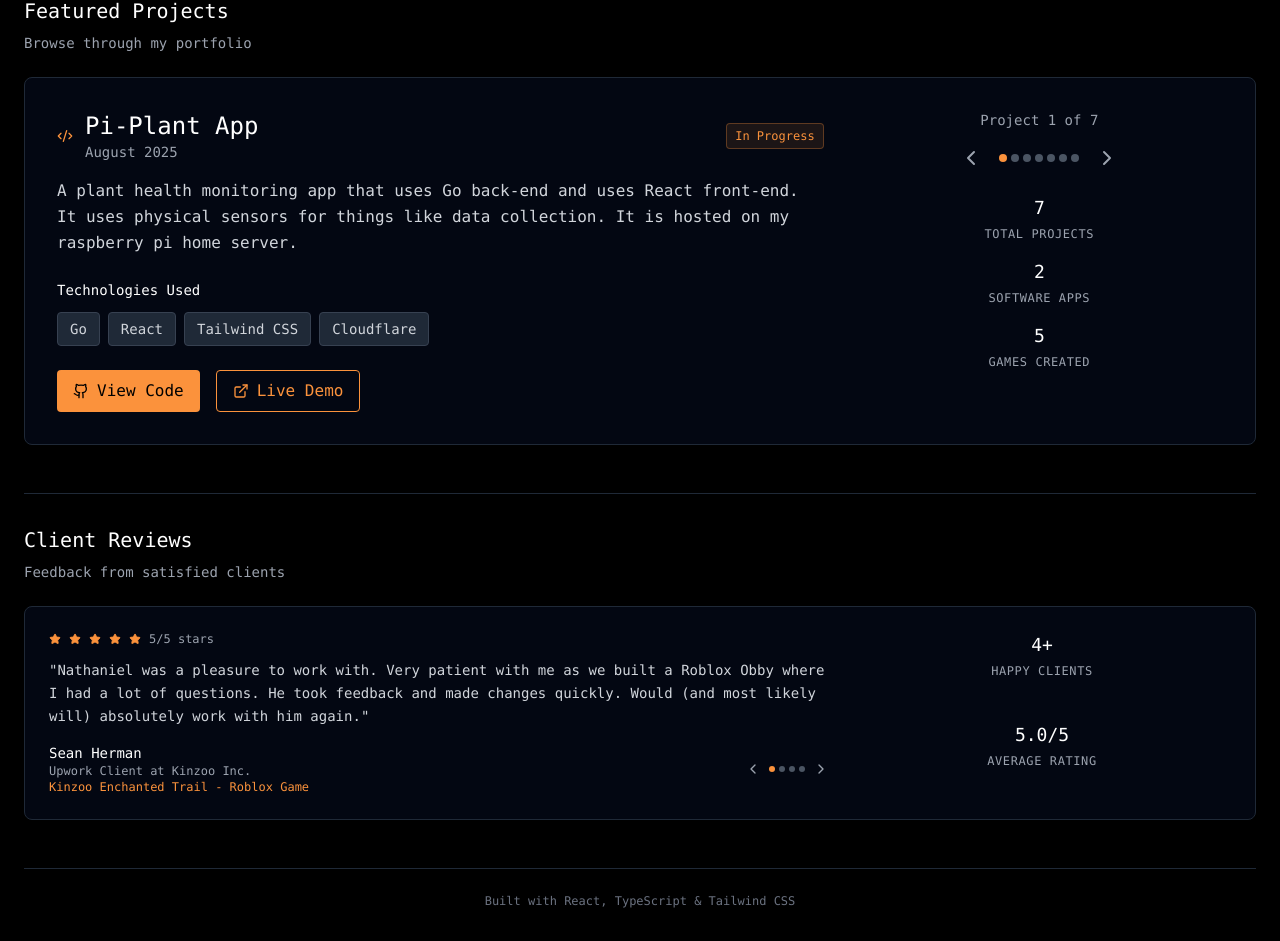
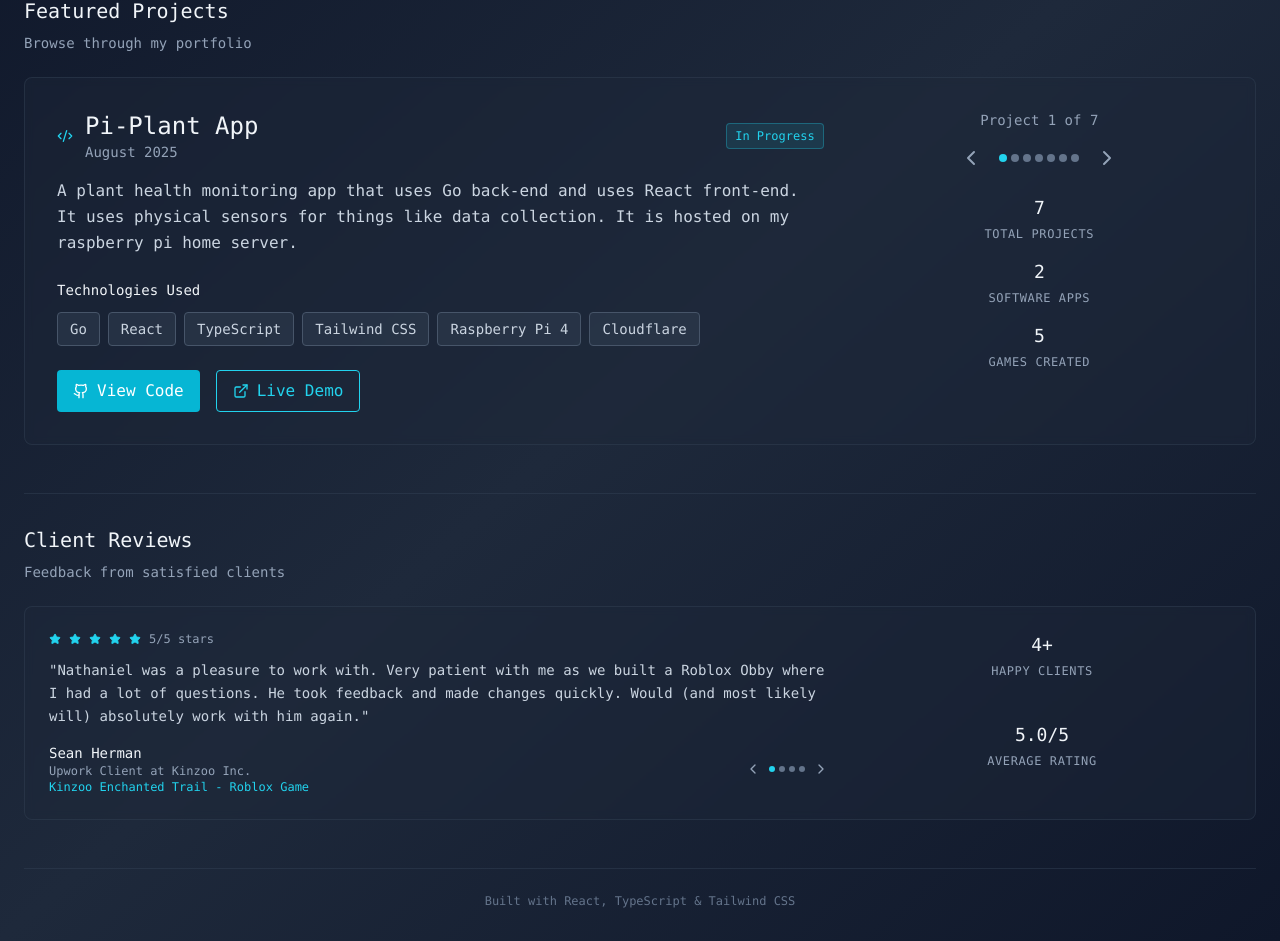
Before and after one commit to nmerck1/my-portfolio, a React (Vite) app: page / in a window 1280 px wide. Shown: the part 192-1133 px from the top of the page. Built offline with nearby package versions, Linux system fonts and the light colour scheme.

Commit message:
Updated color palette

```diff
--- a/src/App.tsx
+++ b/src/App.tsx
@@ -94,7 +94,7 @@ const MinimalOrangePortfolio = () => {
       dateISO: "2025-08-01",
       status: "In Progress",
       category: "software",
-      technologies: ["Go", "React", "Tailwind CSS", "Cloudflare"],
+      technologies: ["Go", "React", "TypeScript", "Tailwind CSS", "Raspberry Pi 4", "Cloudflare"],
       links: {
         github: "https://github.com/nmerck1/Pi-Plant",
         live: "https://nathanielmerck.com"
@@ -208,7 +208,7 @@ const MinimalOrangePortfolio = () => {
       <Star
         key={i}
         className={`w-3 h-3 ${
-          i < rating ? 'text-orange-400 fill-orange-400' : 'text-gray-600'
+          i < rating ? 'text-cyan-400 fill-cyan-400' : 'text-slate-500'
         }`}
       />
     ));
@@ -217,13 +217,13 @@ const MinimalOrangePortfolio = () => {
   const getStatusColor = (status: ProjectStatus): string => {
     switch (status) {
       case 'In Progress':
-        return 'text-orange-400 bg-orange-400/10 border-orange-400/30';
+        return 'text-cyan-400 bg-cyan-400/10 border-cyan-400/30';
       case 'Completed':
-        return 'text-orange-300 bg-orange-300/10 border-orange-300/30';
+        return 'text-emerald-400 bg-emerald-400/10 border-emerald-400/30';
       case 'On Hold':
-        return 'text-gray-400 bg-gray-400/10 border-gray-400/30';
+        return 'text-slate-400 bg-slate-400/10 border-slate-400/30';
       default:
-        return 'text-gray-400 bg-gray-400/10 border-gray-400/30';
+        return 'text-slate-400 bg-slate-400/10 border-slate-400/30';
     }
   };
 
@@ -239,35 +239,35 @@ const MinimalOrangePortfolio = () => {
     const currentProject = allProjects[currentProjectIndex];
 
     return (
-      <div className="bg-gray-950 border border-gray-800 rounded-lg p-8">
+      <div className="bg-slate-800/40 border border-slate-700/50 rounded-lg p-8 backdrop-blur-sm">
         <div className="grid grid-cols-1 lg:grid-cols-3 gap-8">
           {/* Project Details */}
           <div className="lg:col-span-2">
             <div className="flex items-center gap-3 mb-4">
-              <div className="text-orange-400">
+              <div className="text-cyan-400">
                 {getCategoryIcon(currentProject.category)}
               </div>
               <div>
-                <h3 className="text-2xl font-medium text-white">{currentProject.title}</h3>
-                <p className="text-gray-400 text-sm">{currentProject.date}</p>
+                <h3 className="text-2xl font-medium text-slate-100">{currentProject.title}</h3>
+                <p className="text-slate-400 text-sm">{currentProject.date}</p>
               </div>
               <span className={`text-xs px-2 py-1 rounded border ${getStatusColor(currentProject.status)} ml-auto`}>
                 {currentProject.status}
               </span>
             </div>
 
-            <p className="text-gray-300 leading-relaxed mb-6 text-base">
+            <p className="text-slate-300 leading-relaxed mb-6 text-base">
               {currentProject.description}
             </p>
 
             {/* Technologies */}
             <div className="mb-6">
-              <h4 className="text-white text-sm font-medium mb-3">Technologies Used</h4>
+              <h4 className="text-slate-100 text-sm font-medium mb-3">Technologies Used</h4>
               <div className="flex flex-wrap gap-2">
                 {currentProject.technologies.map((tech) => (
                   <span
                     key={tech}
-                    className="text-sm text-gray-300 bg-gray-800 border border-gray-700 px-3 py-1.5 rounded hover:border-orange-400/50 hover:text-orange-400 transition-colors"
+                    className="text-sm text-slate-300 bg-slate-700/50 border border-slate-600 px-3 py-1.5 rounded hover:border-cyan-400/50 hover:text-cyan-400 transition-colors"
                   >
                     {tech}
                   </span>
@@ -282,7 +282,7 @@ const MinimalOrangePortfolio = () => {
                   href={currentProject.links.github}
                   target="_blank"
                   rel="noopener noreferrer"
-                  className="bg-orange-400 hover:bg-orange-300 text-black px-4 py-2 rounded transition-colors flex items-center gap-2 font-medium"
+                  className="bg-cyan-500 hover:bg-cyan-400 text-white px-4 py-2 rounded transition-colors flex items-center gap-2 font-medium"
                 >
                   <Github className="w-4 h-4" />
                   View Code
@@ -293,7 +293,7 @@ const MinimalOrangePortfolio = () => {
                   href={currentProject.links.live}
                   target="_blank"
                   rel="noopener noreferrer"
-                  className="border border-orange-400 text-orange-400 hover:bg-orange-400 hover:text-black px-4 py-2 rounded transition-colors flex items-center gap-2"
+                  className="border border-cyan-400 text-cyan-400 hover:bg-cyan-400 hover:text-slate-900 px-4 py-2 rounded transition-colors flex items-center gap-2"
                 >
                   <ExternalLink className="w-4 h-4" />
                   Live Demo
@@ -304,7 +304,7 @@ const MinimalOrangePortfolio = () => {
                   href={currentProject.links.roblox}
                   target="_blank"
                   rel="noopener noreferrer"
-                  className="border border-orange-400 text-orange-400 hover:bg-orange-400 hover:text-black px-4 py-2 rounded transition-colors flex items-center gap-2"
+                  className="border border-cyan-400 text-cyan-400 hover:bg-cyan-400 hover:text-slate-900 px-4 py-2 rounded transition-colors flex items-center gap-2"
                 >
                   <Play className="w-4 h-4" />
                   Play Game
@@ -317,14 +317,14 @@ const MinimalOrangePortfolio = () => {
           <div className="space-y-6">
             {/* Project Navigation */}
             <div className="text-center">
-              <p className="text-gray-400 text-sm mb-4">
+              <p className="text-slate-400 text-sm mb-4">
                 Project {currentProjectIndex + 1} of {allProjects.length}
               </p>
 
               <div className="flex items-center justify-center gap-4 mb-4">
                 <button
                   onClick={prevProject}
-                  className="text-gray-400 hover:text-orange-400 transition-colors"
+                  className="text-slate-400 hover:text-cyan-400 transition-colors"
                 >
                   <ChevronLeft className="w-6 h-6" />
                 </button>
@@ -335,7 +335,7 @@ const MinimalOrangePortfolio = () => {
                       key={index}
                       onClick={() => setCurrentProjectIndex(index)}
                       className={`w-2 h-2 rounded-full transition-colors ${
-                        index === currentProjectIndex ? 'bg-orange-400' : 'bg-gray-600'
+                        index === currentProjectIndex ? 'bg-cyan-400' : 'bg-slate-500'
                       }`}
                     />
                   ))}
@@ -343,7 +343,7 @@ const MinimalOrangePortfolio = () => {
 
                 <button
                   onClick={nextProject}
-                  className="text-gray-400 hover:text-orange-400 transition-colors"
+                  className="text-slate-400 hover:text-cyan-400 transition-colors"
                 >
                   <ChevronRight className="w-6 h-6" />
                 </button>
@@ -353,16 +353,16 @@ const MinimalOrangePortfolio = () => {
             {/* Category Stats */}
             <div className="space-y-4">
               <div className="text-center">
-                <p className="text-lg font-light text-white mb-1">{allProjects.length}</p>
-                <p className="text-gray-400 text-xs uppercase tracking-wider">Total Projects</p>
+                <p className="text-lg font-light text-slate-100 mb-1">{allProjects.length}</p>
+                <p className="text-slate-400 text-xs uppercase tracking-wider">Total Projects</p>
               </div>
               <div className="text-center">
-                <p className="text-lg font-light text-white mb-1">{getProjectsByCategory('software').length}</p>
-                <p className="text-gray-400 text-xs uppercase tracking-wider">Software Apps</p>
+                <p className="text-lg font-light text-slate-100 mb-1">{getProjectsByCategory('software').length}</p>
+                <p className="text-slate-400 text-xs uppercase tracking-wider">Software Apps</p>
               </div>
               <div className="text-center">
-                <p className="text-lg font-light text-white mb-1">{getProjectsByCategory('roblox').length}</p>
-                <p className="text-gray-400 text-xs uppercase tracking-wider">Games Created</p>
+                <p className="text-lg font-light text-slate-100 mb-1">{getProjectsByCategory('roblox').length}</p>
+                <p className="text-slate-400 text-xs uppercase tracking-wider">Games Created</p>
               </div>
             </div>
           </div>
@@ -374,13 +374,13 @@ const MinimalOrangePortfolio = () => {
   const currentTestimonial = testimonials[currentTestimonialIndex];
 
   return (
-    <div className="min-h-screen bg-black text-gray-300 font-mono">
+    <div className="min-h-screen bg-gradient-to-br from-slate-900 via-slate-800 to-slate-900 text-slate-300 font-mono">
       {/* Header */}
-      <header className="border-b border-gray-800 bg-gray-950">
+      <header className="border-b border-slate-700/50 bg-slate-800/30 backdrop-blur-sm">
         <div className="max-w-7xl mx-auto px-4 py-6">
           <div className="text-center mb-8">
-            <h1 className="text-4xl font-light text-white mb-2">Nathaniel Merck</h1>
-            <p className="text-orange-400 text-lg mb-6">Full Stack Software Engineer | Game Developer</p>
+            <h1 className="text-4xl font-light text-slate-100 mb-2">Nathaniel Merck</h1>
+            <p className="text-cyan-400 text-lg mb-6">Full Stack Software Engineer | Game Developer</p>
           </div>
         </div>
       </header>
@@ -390,44 +390,44 @@ const MinimalOrangePortfolio = () => {
         {/* Projects Carousel */}
         <div className="mb-12">
           <div className="mb-6">
-            <h2 className="text-xl font-light text-white mb-2">Featured Projects</h2>
-            <p className="text-gray-400 text-sm">Browse through my portfolio</p>
+            <h2 className="text-xl font-light text-slate-100 mb-2">Featured Projects</h2>
+            <p className="text-slate-400 text-sm">Browse through my portfolio</p>
           </div>
 
           {renderProjectCarousel()}
         </div>
 
         {/* Compact Testimonials Section */}
-        <div id="testimonials-section" className="border-t border-gray-800 pt-8">
+        <div id="testimonials-section" className="border-t border-slate-700/50 pt-8">
           <div className="mb-6">
-            <h2 className="text-xl font-light text-white mb-2">Client Reviews</h2>
-            <p className="text-gray-400 text-sm">Feedback from satisfied clients</p>
+            <h2 className="text-xl font-light text-slate-100 mb-2">Client Reviews</h2>
+            <p className="text-slate-400 text-sm">Feedback from satisfied clients</p>
           </div>
 
           {/* Compact Testimonial Display */}
-          <div className="bg-gray-950 border border-gray-800 rounded-lg p-6">
+          <div className="bg-slate-800/40 border border-slate-700/50 rounded-lg p-6 backdrop-blur-sm">
             <div className="grid grid-cols-1 lg:grid-cols-3 gap-6">
               {/* Current Testimonial */}
               <div className="lg:col-span-2">
                 <div className="flex items-center gap-2 mb-3">
                   {renderStars(currentTestimonial.rating)}
-                  <span className="text-xs text-gray-400">
+                  <span className="text-xs text-slate-400">
                     {currentTestimonial.rating}/5 stars
                   </span>
                 </div>
 
-                <blockquote className="text-gray-300 leading-relaxed mb-4 text-sm">
+                <blockquote className="text-slate-300 leading-relaxed mb-4 text-sm">
                   "{currentTestimonial.content}"
                 </blockquote>
 
                 <div className="flex items-center justify-between">
                   <div>
-                    <p className="text-white font-medium text-sm">{currentTestimonial.name}</p>
-                    <p className="text-gray-400 text-xs">
+                    <p className="text-slate-100 font-medium text-sm">{currentTestimonial.name}</p>
+                    <p className="text-slate-400 text-xs">
                       {currentTestimonial.role}
                       {currentTestimonial.company && ` at ${currentTestimonial.company}`}
                     </p>
-                    <p className="text-orange-400 text-xs">{currentTestimonial.project}</p>
+                    <p className="text-cyan-400 text-xs">{currentTestimonial.project}</p>
                   </div>
 
                   {/* Navigation */}
@@ -435,7 +435,7 @@ const MinimalOrangePortfolio = () => {
                     <div className="flex items-center gap-2">
                       <button
                         onClick={prevTestimonial}
-                        className="text-gray-400 hover:text-orange-400 transition-colors"
+                        className="text-slate-400 hover:text-cyan-400 transition-colors"
                       >
                         <ChevronLeft className="w-4 h-4" />
                       </button>
@@ -445,14 +445,14 @@ const MinimalOrangePortfolio = () => {
                             key={index}
                             onClick={() => setCurrentTestimonialIndex(index)}
                             className={`w-1.5 h-1.5 rounded-full transition-colors ${
-                              index === currentTestimonialIndex ? 'bg-orange-400' : 'bg-gray-600'
+                              index === currentTestimonialIndex ? 'bg-cyan-400' : 'bg-slate-500'
                             }`}
                           />
                         ))}
                       </div>
                       <button
                         onClick={nextTestimonial}
-                        className="text-gray-400 hover:text-orange-400 transition-colors"
+                        className="text-slate-400 hover:text-cyan-400 transition-colors"
                       >
                         <ChevronRight className="w-4 h-4" />
                       </button>
@@ -464,14 +464,14 @@ const MinimalOrangePortfolio = () => {
               {/* Stats */}
               <div className="grid grid-cols-2 lg:grid-cols-1 gap-4">
                 <div className="text-center">
-                  <p className="text-lg font-light text-white mb-1">{testimonials.length}+</p>
-                  <p className="text-gray-400 text-xs uppercase tracking-wider">Happy Clients</p>
+                  <p className="text-lg font-light text-slate-100 mb-1">{testimonials.length}+</p>
+                  <p className="text-slate-400 text-xs uppercase tracking-wider">Happy Clients</p>
                 </div>
                 <div className="text-center">
-                  <p className="text-lg font-light text-white mb-1">
+                  <p className="text-lg font-light text-slate-100 mb-1">
                     {(testimonials.reduce((acc, t) => acc + t.rating, 0) / testimonials.length).toFixed(1)}/5
                   </p>
-                  <p className="text-gray-400 text-xs uppercase tracking-wider">Average Rating</p>
+                  <p className="text-slate-400 text-xs uppercase tracking-wider">Average Rating</p>
                 </div>
               </div>
             </div>
@@ -479,8 +479,8 @@ const MinimalOrangePortfolio = () => {
         </div>
 
         {/* Footer */}
-        <div className="mt-12 pt-6 border-t border-gray-800 text-center">
-          <p className="text-gray-500 text-xs">
+        <div className="mt-12 pt-6 border-t border-slate-700/50 text-center">
+          <p className="text-slate-500 text-xs">
             Built with React, TypeScript & Tailwind CSS
           </p>
         </div>
```
